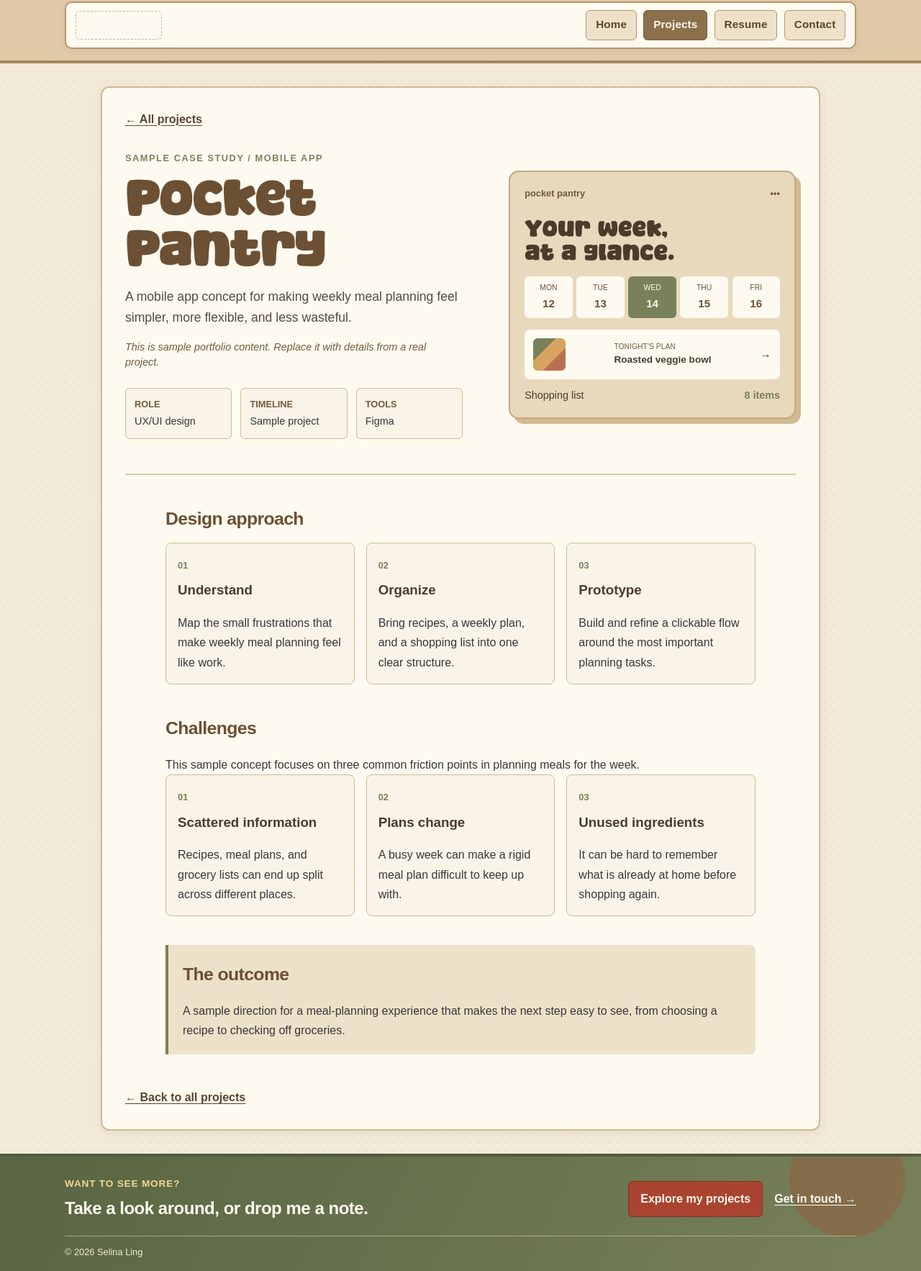
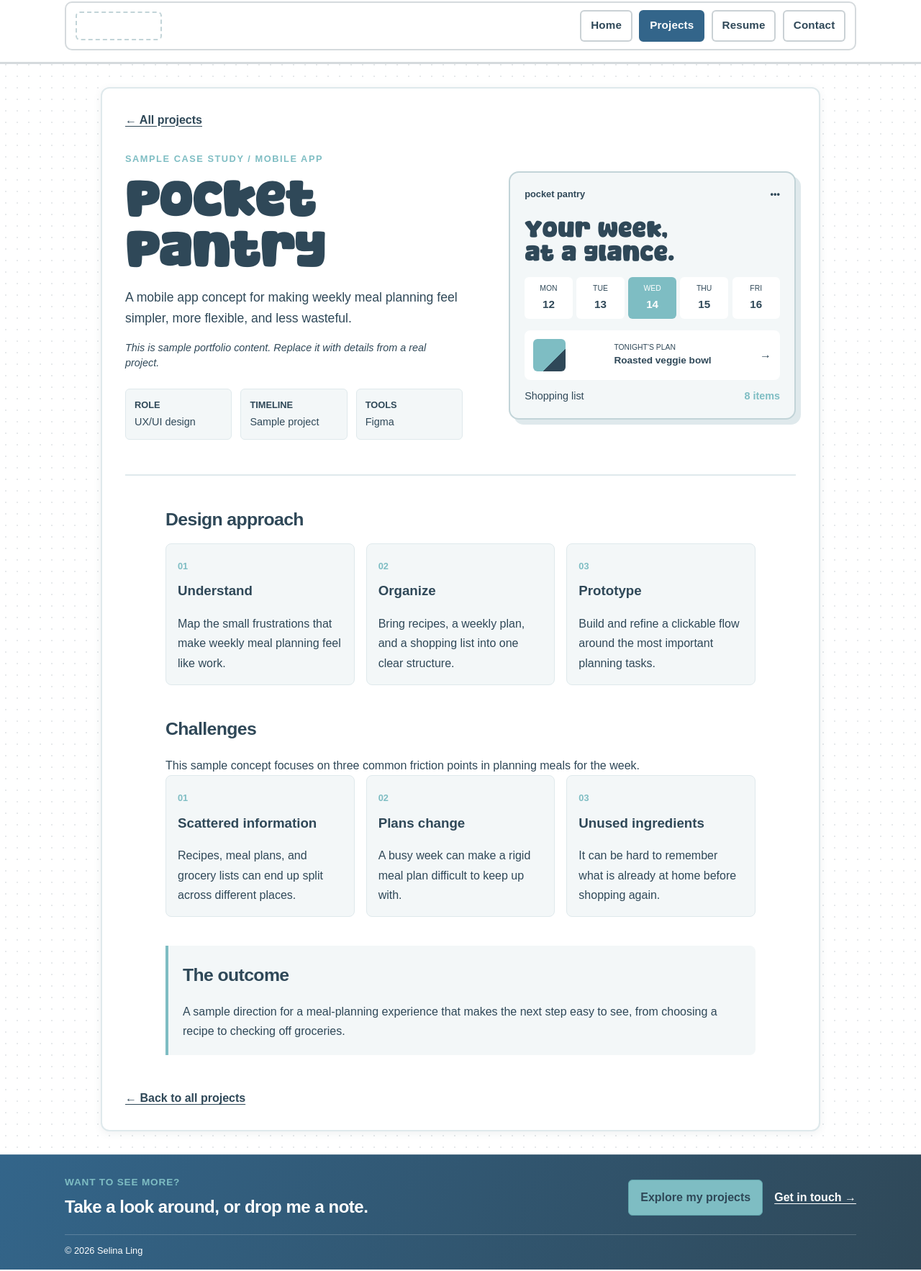
Before and after one commit to shwuuh04/Portfolio, a plain HTML site: page project-sample.html in a window 1280 px wide. Shown: the part 14-1780 px from the top of the page at 72% size. Drawn offline with Linux system fonts and the light colour scheme.

Commit message:
Updating to blue colour

```diff
--- a/css/styles.css
+++ b/css/styles.css
@@ -3,22 +3,31 @@
 }
 
 :root {
-    --ink: #4b3b2b;
-    --body-text: #554a3c;
-    --muted: #6b6b6b;
-    --canvas: #f2e9d9;
-    --surface: #fffaf0;
-    --surface-soft: #faf4e8;
-    --line: #d1b992;
-    --line-strong: #b5976d;
-    --brown-accent: #8b704b;
-    --brown-dark: #725a3c;
-    --sage: #78815a;
-    --sage-dark: #626b48;
-    --coral: #a94430;
-    --coral-dark: #883827;
-    --gold: #f0d892;
-    --sand: #eee1ca;
+    --blue: #33658A;
+    --blue-dark: #254e6a;
+    --charcoal: #2F4858;
+    --charcoal-dark: #1f2d39;
+    --teal: #7EBDC3;
+    --teal-dark: #5fa4ab;
+    --white: #ffffff;
+
+    --ink: var(--charcoal);
+    --body-text: var(--charcoal);
+    --muted: #627784;
+    --canvas: var(--white);
+    --surface: var(--white);
+    --surface-soft: #f3f7f8;
+    --line: #dfe9ec;
+    --line-strong: #c2d4d8;
+
+    --brown-accent: var(--blue);
+    --brown-dark: var(--charcoal);
+    --sage: var(--teal);
+    --sage-dark: var(--teal-dark);
+    --coral: var(--teal);
+    --coral-dark: var(--teal-dark);
+    --gold: var(--teal);
+    --sand: var(--white);
 }
 
 body {
@@ -30,12 +39,12 @@ body {
     font-family: Arial, Helvetica, sans-serif;
     line-height: 1.5;
     background-color: var(--canvas);
-    background-image: radial-gradient(#8b6c4520 1px, transparent 1px);
-    background-size: 12px 12px;
+    background-image: radial-gradient(rgba(47, 72, 88, 0.12) 1px, transparent 1px);
+    background-size: 16px 16px;
 }
 
 a:focus-visible {
-    outline: 2px solid #4b3b2b;
+    outline: 2px solid var(--charcoal);
     outline-offset: 3px;
 }
 
@@ -46,8 +55,8 @@ a:focus-visible {
 .site-header {
     width: 100%;
     padding: 1rem 2rem;
-    background-color: #dfc9a7;
-    border-bottom: 4px solid #a5855b;
+    background-color: var(--white);
+    border-bottom: 3px solid rgba(47, 72, 88, 0.2);
 }
 
 .site-nav {
@@ -57,17 +66,17 @@ a:focus-visible {
     max-width: 1100px;
     margin: 0 auto;
     padding: 0.6rem 0.8rem;
-    background-color: var(--surface);
-    border: 2px solid var(--line-strong);
+    background-color: var(--white);
+    border: 2px solid rgba(47, 72, 88, 0.2);
     border-radius: 10px;
-    box-shadow: 0 2px 8px #70563b14;
+    box-shadow: none;
 }
 
 .nav-logo {
     flex: 0 0 120px;
     height: 40px;
     background-color: var(--surface);
-    border: 1px dashed #c8b18d;
+    border: 2px dashed var(--line-strong);
     border-radius: 6px;
 }
 
@@ -79,9 +88,9 @@ a:focus-visible {
 
 .site-nav a {
     padding: 0.55rem 0.8rem;
-    color: #5b452f;
-    background-color: var(--sand);
-    border: 1px solid var(--line-strong);
+    color: var(--charcoal);
+    background-color: var(--white);
+    border: 2px solid rgba(47, 72, 88, 0.25);
     border-radius: 6px;
     font-size: 0.95rem;
     font-weight: 600;
@@ -90,16 +99,16 @@ a:focus-visible {
 }
 
 .site-nav a[aria-current="page"] {
-    color: var(--surface);
-    background-color: var(--brown-accent);
-    border-color: var(--brown-dark);
+    color: var(--white);
+    background-color: var(--blue);
+    border-color: var(--blue);
 }
 
 .site-nav a:hover,
 .site-nav a:focus-visible {
-    color: var(--surface);
-    background-color: var(--sage);
-    border-color: var(--sage-dark);
+    color: var(--white);
+    background-color: var(--teal);
+    border-color: var(--teal);
 }
 
 .page-content {
@@ -111,16 +120,14 @@ a:focus-visible {
     background-color: var(--surface);
     border: 2px solid var(--line);
     border-radius: 12px;
-    box-shadow: 0 3px 12px #70563b14;
+    box-shadow: 0 3px 12px rgba(47, 72, 88, 0.08);
 }
 
 .site-footer {
     width: 100%;
     padding: 1.75rem 2rem 1rem;
-    background:
-        radial-gradient(circle at 92% 20%, #a944304d 0 5rem, transparent 5.1rem),
-        linear-gradient(115deg, #596542, #78815a);
-    border-top: 4px solid #4f5b3b;
+    background: linear-gradient(115deg, var(--blue), var(--charcoal));
+    border-top: 1px solid rgba(255, 255, 255, 0.15);
 }
 
 .site-footer__inner {
@@ -134,7 +141,7 @@ a:focus-visible {
 
 .site-footer__eyebrow {
     margin: 0 0 0.35rem;
-    color: var(--gold);
+    color: var(--teal);
     font-size: 0.85rem;
     font-weight: 700;
     letter-spacing: 0.06em;
@@ -143,7 +150,7 @@ a:focus-visible {
 
 .site-footer__inner h2 {
     margin: 0;
-    color: var(--surface);
+    color: var(--white);
     font-size: 1.5rem;
     letter-spacing: -0.02em;
 }
@@ -158,9 +165,9 @@ a:focus-visible {
 .site-footer__projects {
     display: inline-flex;
     padding: 0.75rem 1rem;
-    color: var(--surface);
-    background-color: var(--coral);
-    border: 1px solid #7e3326;
+    color: var(--charcoal);
+    background-color: var(--teal);
+    border: 1px solid var(--teal-dark);
     border-radius: 6px;
     font-weight: 700;
     text-decoration: none;
@@ -168,36 +175,36 @@ a:focus-visible {
 
 .site-footer__projects:hover,
 .site-footer__projects:focus-visible {
-    background-color: var(--coral-dark);
+    background-color: var(--teal-dark);
 }
 
 .site-footer__contact {
     flex: 0 0 auto;
     padding: 0;
-    color: var(--surface);
+    color: var(--white);
     font-weight: 700;
     text-underline-offset: 0.2em;
 }
 
 .site-footer__contact:hover,
 .site-footer__contact:focus-visible {
-    color: var(--gold);
+    color: var(--teal);
 }
 
 .site-footer__copyright {
     max-width: 1100px;
     margin: 1.25rem auto 0;
     padding-top: 0.75rem;
-    color: #f2e9d9;
-    border-top: 1px solid #a7ad86;
+    color: var(--white);
+    border-top: 1px solid rgba(255, 255, 255, 0.2);
     font-size: 0.8rem;
 }
 
 .page-content h1 {
     margin-top: 0;
     padding-bottom: 0.7rem;
-    color: #6b5034;
-    border-bottom: 2px solid #ddc9a7;
+    color: var(--charcoal);
+    border-bottom: 2px solid var(--line);
     font-size: clamp(2rem, 4vw, 2.6rem);
     font-weight: 700;
     letter-spacing: -0.035em;
@@ -266,7 +273,7 @@ a:focus-visible {
     padding: 0.75rem 1rem;
     color: var(--surface);
     background-color: var(--coral);
-    border: 1px solid #7e3326;
+    border: 1px solid var(--blue-dark);
     border-radius: 6px;
     font-weight: 700;
     text-decoration: none;
@@ -278,7 +285,7 @@ a:focus-visible {
 }
 
 .home-text-link {
-    color: #5b452f;
+    color: var(--charcoal);
     font-weight: 700;
     text-decoration: underline;
     text-underline-offset: 0.2em;
@@ -289,10 +296,10 @@ a:focus-visible {
     overflow: hidden;
     min-height: 340px;
     padding: 1.5rem;
-    background-color: #e8d8bc;
-    border: 2px solid #c5a980;
+    background-color: var(--surface-soft);
+    border: 2px solid var(--line-strong);
     border-radius: 14px;
-    box-shadow: 8px 8px 0 #d1b992;
+    box-shadow: 8px 8px 0 var(--line);
 }
 
 .home-visual__header {
@@ -347,7 +354,7 @@ a:focus-visible {
     right: 1.5rem;
     width: 6rem;
     height: 6rem;
-    background-color: #78815a;
+    background-color: var(--teal);
     border-radius: 50%;
     opacity: 0.16;
 }
@@ -359,7 +366,7 @@ a:focus-visible {
     gap: 1rem;
     margin-bottom: 1.5rem;
     padding-bottom: 0.7rem;
-    border-bottom: 2px solid #ddc9a7;
+    border-bottom: 2px solid var(--line);
 }
 
 .page-title-row h1 {
@@ -399,7 +406,7 @@ a:focus-visible {
     top: 0.5rem;
     bottom: 0.5rem;
     left: 0.45rem;
-    border-left: 3px dotted #b5976d;
+    border-left: 3px dotted var(--line-strong);
     content: "";
 }
 
@@ -415,14 +422,14 @@ a:focus-visible {
     width: 0.9rem;
     height: 0.9rem;
     background-color: var(--surface);
-    border: 3px solid #8b704b;
+    border: 3px solid var(--blue);
     border-radius: 50%;
     content: "";
 }
 
 .project-period__date {
     margin: 0 0 1rem;
-    color: #6b5034;
+    color: var(--charcoal);
     font-size: 1.1rem;
 }
 
@@ -437,7 +444,7 @@ a:focus-visible {
     background-color: var(--surface-soft);
     border: 2px solid var(--line);
     border-radius: 10px;
-    box-shadow: 0 2px 8px #70563b12;
+    box-shadow: 0 2px 8px rgba(47, 72, 88, 0.08);
 }
 
 .project-card__thumbnail {
@@ -445,8 +452,8 @@ a:focus-visible {
     aspect-ratio: 16 / 9;
     margin: 1rem 1rem 0;
     place-items: center;
-    color: #6b5034;
-    background: linear-gradient(135deg, #eee1ca, #dfc9a7);
+    color: var(--charcoal);
+    background: linear-gradient(135deg, var(--surface-soft), var(--line));
     border: 1px dashed var(--line-strong);
     border-radius: 6px;
 }
@@ -464,7 +471,7 @@ a:focus-visible {
 
 .project-card__details h3 {
     margin: 0;
-    color: #6b5034;
+    color: var(--charcoal);
     font-size: 1.25rem;
 }
 
@@ -472,9 +479,9 @@ a:focus-visible {
     width: fit-content;
     margin: 0.6rem 0;
     padding: 0.2rem 0.55rem;
-    color: #5b452f;
-    background-color: #eee1ca;
-    border: 1px solid #c5a980;
+    color: var(--charcoal);
+    background-color: var(--surface-soft);
+    border: 1px solid var(--line-strong);
     border-radius: 999px;
 }
 
@@ -485,7 +492,7 @@ a:focus-visible {
 
 .project-card__date {
     margin: 0;
-    color: #725a3c;
+    color: var(--charcoal);
     font-size: 0.9rem;
 }
 
@@ -497,13 +504,13 @@ a:focus-visible {
 }
 
 .project-card-link:hover .project-card {
-    box-shadow: 0 6px 14px #70563b20;
+    box-shadow: 0 6px 14px rgba(47, 72, 88, 0.12);
     transform: translateY(-2px);
 }
 
 .case-study__back {
     display: inline-block;
-    color: #5b452f;
+    color: var(--charcoal);
     font-weight: 700;
     text-underline-offset: 0.2em;
 }
@@ -514,7 +521,7 @@ a:focus-visible {
     align-items: center;
     gap: clamp(2rem, 5vw, 4rem);
     padding: 2rem 0 3rem;
-    border-bottom: 2px solid #ddc9a7;
+    border-bottom: 2px solid var(--line);
 }
 
 .case-study__eyebrow {
@@ -546,7 +553,7 @@ a:focus-visible {
 }
 
 .case-study__note {
-    color: #725a3c;
+    color: var(--charcoal);
     font-size: 0.9rem;
     font-style: italic;
 }
@@ -560,8 +567,8 @@ a:focus-visible {
 
 .case-study__meta div {
     padding: 0.75rem;
-    background-color: #faf4e8;
-    border: 1px solid #d1b992;
+    background-color: var(--surface-soft);
+    border: 1px solid var(--line);
     border-radius: 6px;
 }
 
@@ -574,16 +581,16 @@ a:focus-visible {
 
 .case-study__meta dd {
     margin: 0.25rem 0 0;
-    color: #383838;
+    color: var(--charcoal);
     font-size: 0.9rem;
 }
 
 .case-study-preview {
     padding: 1.25rem;
-    background-color: #e8d8bc;
-    border: 2px solid #c5a980;
+    background-color: var(--surface-soft);
+    border: 2px solid var(--line-strong);
     border-radius: 14px;
-    box-shadow: 7px 7px 0 #d1b992;
+    box-shadow: 7px 7px 0 var(--line);
 }
 
 .case-study-preview__top {
@@ -616,7 +623,7 @@ a:focus-visible {
     gap: 0.2rem;
     justify-items: center;
     padding: 0.5rem 0.2rem;
-    color: #6b5034;
+    color: var(--charcoal);
     background-color: var(--surface);
     border-radius: 6px;
     font-size: 0.65rem;
@@ -628,7 +635,7 @@ a:focus-visible {
 
 .case-study-preview__week .is-selected {
     color: var(--surface);
-    background-color: #78815a;
+    background-color: var(--teal);
 }
 
 .case-study-preview__meal {
@@ -646,13 +653,13 @@ a:focus-visible {
 .case-study-preview__meal-image {
     flex: 0 0 2.8rem;
     height: 2.8rem;
-    background: linear-gradient(135deg, #78815a 0 35%, #d6a45e 35% 65%, #b9704e 65%);
+    background: linear-gradient(135deg, var(--teal) 0 35%, var(--teal) 35% 65%, var(--charcoal) 65%);
     border-radius: 6px;
 }
 
 .case-study-preview__meal small {
     display: block;
-    color: #725a3c;
+    color: var(--charcoal);
     font-size: 0.65rem;
 }
 
@@ -671,19 +678,19 @@ a:focus-visible {
 }
 
 .case-study-preview__list strong {
-    color: #78815a;
+    color: var(--teal);
 }
 
 .case-study__section {
     max-width: 820px;
     margin: 2.5rem auto;
-    color: #383838;
+    color: var(--charcoal);
     line-height: 1.7;
 }
 
 .case-study__section h2 {
     margin: 0 0 0.75rem;
-    color: #6b5034;
+    color: var(--charcoal);
     font-size: 1.55rem;
     font-weight: 700;
     letter-spacing: -0.025em;
@@ -706,7 +713,7 @@ a:focus-visible {
 
 .case-study-steps article > span,
 .case-study-challenges article > span {
-    color: #78815a;
+    color: var(--teal);
     font-size: 0.8rem;
     font-weight: 700;
 }
@@ -724,8 +731,8 @@ a:focus-visible {
 
 .case-study__outcome {
     padding: 1.25rem;
-    background-color: #eee1ca;
-    border-left: 4px solid #78815a;
+    background-color: var(--surface-soft);
+    border-left: 4px solid var(--teal);
     border-radius: 0 8px 8px 0;
 }
 
@@ -736,18 +743,18 @@ a:focus-visible {
 .resume-content {
     max-width: 760px;
     margin: 0 auto;
-    color: #383838;
+    color: var(--charcoal);
 }
 
 .resume-header {
     margin-bottom: 1.5rem;
     padding-bottom: 0.75rem;
-    border-bottom: 3px solid #6b5034;
+    border-bottom: 3px solid var(--charcoal);
 }
 
 .resume-contact {
     margin: 0 0 0.75rem;
-    color: #6b5034;
+    color: var(--charcoal);
     font-size: 0.95rem;
 }
 
@@ -757,7 +764,7 @@ a:focus-visible {
 
 .resume-header h2 {
     margin: 0;
-    color: #383838;
+    color: var(--charcoal);
     font-size: 2rem;
     text-transform: uppercase;
 }
@@ -768,7 +775,7 @@ a:focus-visible {
 
 .resume-section h3 {
     margin: 0 0 0.6rem;
-    color: #547a36;
+    color: var(--blue);
     font-size: 1.15rem;
     text-transform: uppercase;
 }
@@ -806,18 +813,18 @@ a:focus-visible {
 
 .contact-card {
     padding: 1.25rem;
-    background-color: #faf4e8;
-    border: 2px solid #d1b992;
+    background-color: var(--surface-soft);
+    border: 2px solid var(--line);
     border-radius: 10px;
 }
 
 .contact-card h2 {
     margin: 0 0 0.8rem;
-    color: #6b5034;
+    color: var(--charcoal);
 }
 
 .contact-card a {
-    color: #5b452f;
+    color: var(--charcoal);
 }
 
 @media (max-width: 600px) {
```
